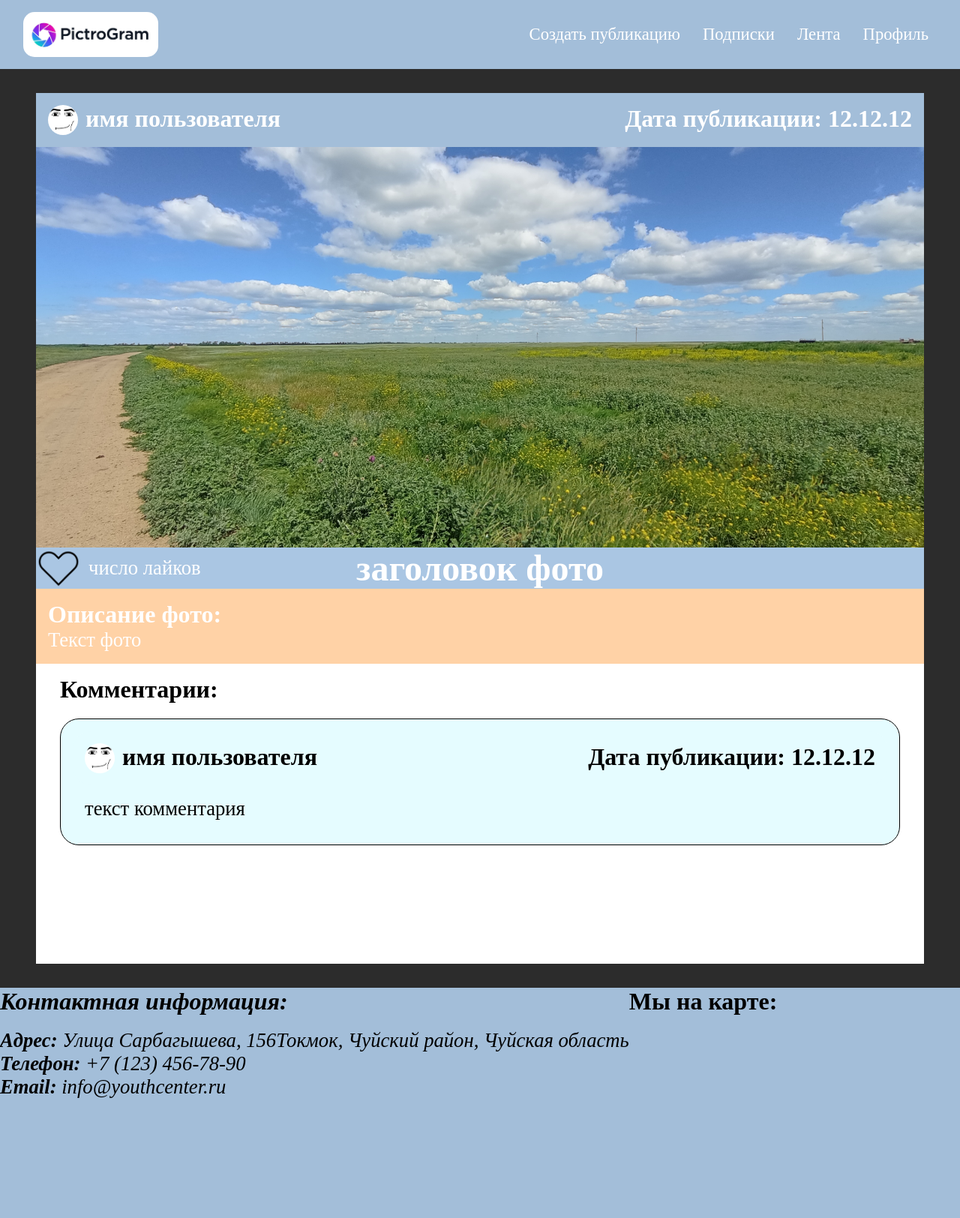
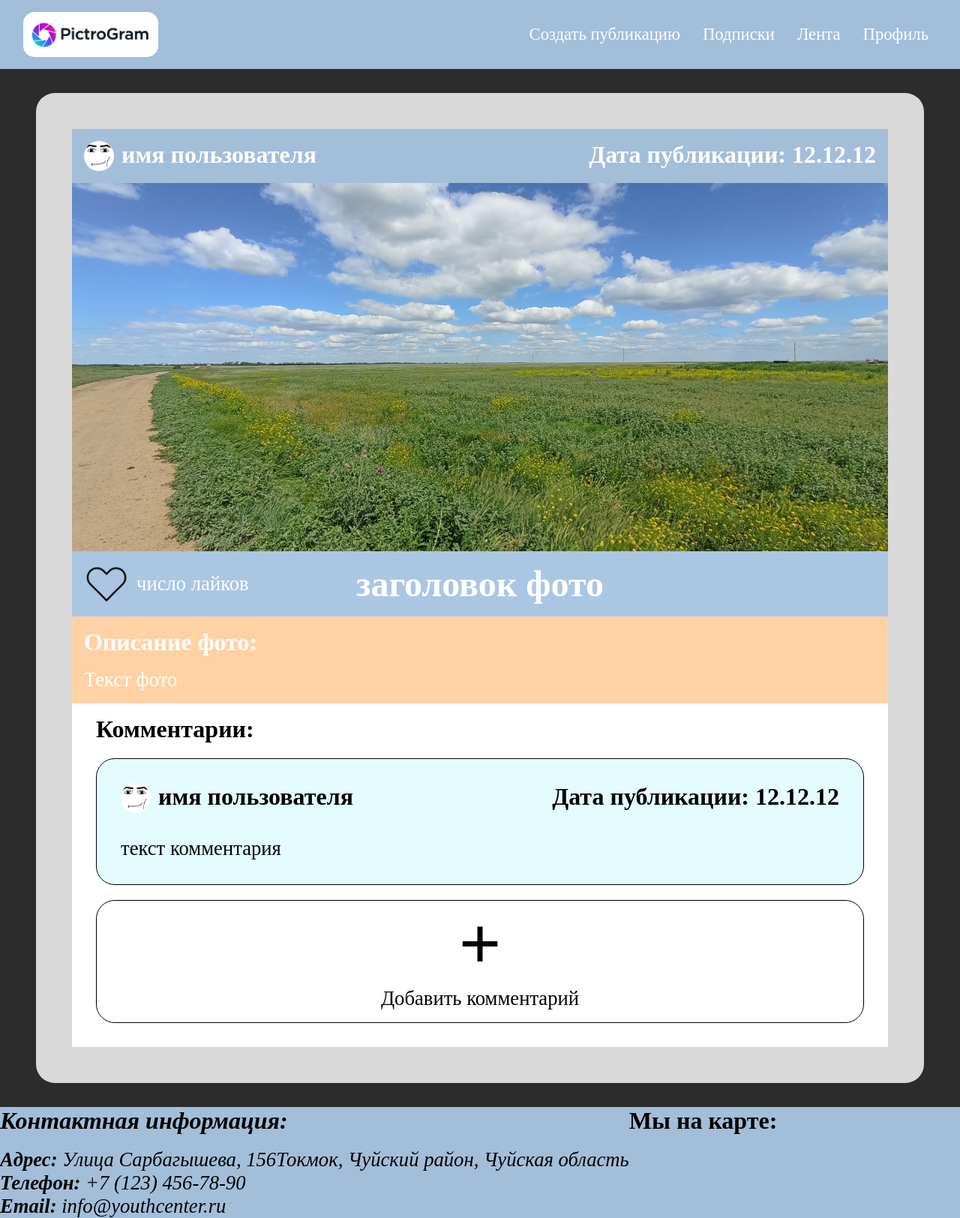
Before and after one commit to Veyyr3/Project-PictroGram, a Django app: page / in a window 1280 px wide. Shown: the whole page at 75% size. Before the commit the page ends 1464 px from the top, so only its background shows below. Run offline with Django 5.2, Linux system fonts and the light colour scheme.

Commit message:
FE: add final style Index

```diff
--- a/APPS/image/templates/image/base.html
+++ b/APPS/image/templates/image/base.html
@@ -31,6 +31,9 @@
     <!-- JS -->
     <!-- Темная тема -->
     <script src="theme_toggle.js"></script>
+    {% block JS %}
+
+    {% endblock JS %}
     <!-- END JS -->
 </body>
 </html>
--- a/APPS/image/templates/image/index.html
+++ b/APPS/image/templates/image/index.html
@@ -58,7 +58,7 @@
         <section class="container-comments-section">
             <h4>Комментарии:</h4>
 
-            <!-- сами комментарий -->
+            <!-- сам комментарий -->
             <article class="container-comment">
                 <!-- шапка комментария -->
                 <header>
@@ -76,15 +76,17 @@
                     <p>текст комментария</p>
                 </div>
             </article>
-            <!-- КОНЕЦ сами комментарий -->
+            <!-- КОНЕЦ сам комментарий -->
 
             <!-- добавить комментарий -->
-            <a href="#" class="link">
-                <div class="container-add-publication">
-                    <h1>+</h1>
+            <div id="add_comment" class="container-add-publication">
+                <div class="special-container-add-publication-plus">
+                    <p>+</p>
+                </div>
+                <div class="special-container-add-publication-title">
                     <p>Добавить комментарий</p>
                 </div>
-            </a>
+            </div>
         </section>
         {% comment %} КОНЕЦ Комментарии {% endcomment %}
     </article>
--- a/static/css/index_style.css
+++ b/static/css/index_style.css
@@ -23,6 +23,21 @@
   height: 100%;
 }
 
+.container-add-publication {
+  width: 100%;
+  color: black;
+  border-radius: 25px;
+  border: 1px solid black;
+  padding-bottom: 1rem;
+  display: flex;
+  align-items: center;
+  justify-content: center;
+  flex-direction: column;
+}
+.container-add-publication .special-container-add-publication-plus p {
+  font-size: 100px;
+  font-weight: bold;
+}
 .clear-animation {
   transition: none !important;
   transform: none !important;
@@ -593,6 +608,7 @@
 .container-title-publication {
   position: relative;
   width: 100%;
+  padding: 1rem 1rem;
   background-color: var(--div-image-title);
   display: flex;
   flex-direction: row;
@@ -625,9 +641,12 @@
   background-color: var(--div-image-disc);
   padding: 1rem;
 }
+.container-publication-disc p {
+  margin-top: 1rem;
+}
 
 .container-comments-section {
-  padding: 1rem 2rem 1rem 2rem;
+  padding: 1rem 2rem 2rem 2rem;
   background-color: white;
 }
 .container-comments-section h4 {
@@ -819,6 +838,7 @@
 
 main {
   margin: 2rem 3rem 2rem 3rem;
+  padding: 3rem;
   background-color: var(--div-main);
   border-radius: 25px;
   display: flex;
--- a/static/scss/_ForIndex.scss
+++ b/static/scss/_ForIndex.scss
@@ -51,6 +51,7 @@
     .container-title-publication {
         position: relative;
         width: 100%;
+        padding: 1rem 1rem;
         background-color: var(--div-image-title);
 
         // flex
@@ -92,12 +93,17 @@
     .container-publication-disc {
         background-color: var(--div-image-disc);
         padding: 1rem;
+
+        // текст описания
+        p {
+            margin-top: 1rem;
+        }
     }
 // #endregion главный контейнер публикации
 
 // #region главный контейнер комменариев
     .container-comments-section {
-        padding: 1rem 2rem 1rem 2rem;
+        padding: 1rem 2rem 2rem 2rem;
         background-color: white;
 
         // для заголовка
--- a/static/scss/_specialComponents.scss
+++ b/static/scss/_specialComponents.scss
@@ -48,3 +48,31 @@
         height: 100%;
     }
 }
+
+// добавить публикацию со знаменитым плюсиком по центру
+.container-add-publication {
+    width: 100%;
+    color: black;
+    border-radius: 25px;
+    border: 1px solid black;
+    padding-bottom: 1rem;
+
+    // flex
+    display: flex;
+    align-items: center;
+    justify-content: center;
+    flex-direction: column;
+
+    // контейнер со знаменитым плюсиком по центру
+    .special-container-add-publication-plus {
+        p {
+            font-size: 100px;
+            font-weight: bold;
+        }
+    }
+
+    // подпись под плюсиком
+    .special-container-add-publication-title {
+
+    }
+}
--- a/static/scss/index_style.scss
+++ b/static/scss/index_style.scss
@@ -218,6 +218,7 @@
 // #region main
     main {
         margin: 2rem 3rem 2rem 3rem;
+        padding: 3rem;
         background-color: var(--div-main);
         border-radius: 25px;
 
```
